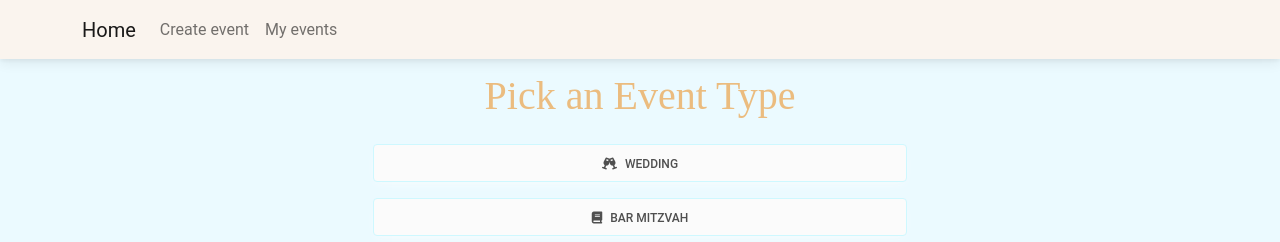
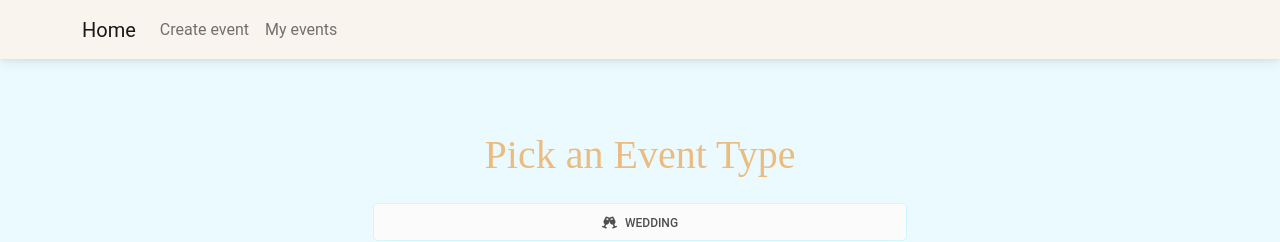
Before and after one commit to gillizinner/final-project-front, a React (Create React App) app: page /client/eventpicker in a window 1280 px wide. Shown: the top 242 px of the page. Built offline with nearby package versions, Linux system fonts and the light colour scheme; no server answers; a web font is replaced by a local one.

Commit message:
finishes

```diff
--- a/src/comps_admin/admin.css
+++ b/src/comps_admin/admin.css
@@ -1,4 +1,4 @@
-.container-fluid{
+.adminContainer-fluid{
     background:RGB(235 250 255);
 }
 
--- a/src/comps_admin/clients/clientsList.js
+++ b/src/comps_admin/clients/clientsList.js
@@ -35,7 +35,7 @@ export default function ClientsList() {
 
 
     return (
-        <div className='container-fluid pt-5' >
+        <div className='adminContainer-fluid pt-5' >
             <div className='container'>
                 <Link to="/admin/addClient" className='btn btn-info float-end'>Add new client</Link>
                 <CheckAdmin />
--- a/src/comps_admin/events/eventsList.js
+++ b/src/comps_admin/events/eventsList.js
@@ -32,7 +32,7 @@ export default function EventsList() {
 
 
     return (
-        <div className='container-fluid pt-4'>
+        <div className='adminContainer-fluid pt-4'>
             <div className='container'>
                  <CheckAdmin />
             <h2>Events in systems</h2>
--- a/src/comps_admin/proffesionals/proffesionalsList.js
+++ b/src/comps_admin/proffesionals/proffesionalsList.js
@@ -32,7 +32,7 @@ export default function ProffesionalsList() {
 
 
     return (
-        <div className='container-fluid pt-4'>
+        <div className='adminContainer-fluid pt-4'>
             <div className='container'>
                  <CheckAdmin />
             <Link to="/admin/addProffesional" className='btn btn-info float-end'>Add new proffesional</Link>
--- a/src/comps_admin/users/usersList.js
+++ b/src/comps_admin/users/usersList.js
@@ -31,7 +31,7 @@ export default function UsersList() {
     }
 
     return (
-        <div className='container-fluid pt-4'>
+        <div className='adminContainer-fluid pt-4'>
             <div className='container'>
                 <Link to="/admin/addUser" className='btn btn-info float-end'>Add new User</Link>
             <h2>Users in system</h2>
--- a/src/comps_clients/clientsHome.js
+++ b/src/comps_clients/clientsHome.js
@@ -55,7 +55,7 @@ function ClientsHome() {
         </video>
         <h1 className='info-txt p-4 mt-5'>Welcome {info.name?.firstName}</h1>
         <p className='info-txt'>At our platform, we believe in making event planning a breeze. We understand the importance of finding and booking the right professionals for your special occasion. That's why we offer a unique feature that sets us apart - the ability to book all available professionals on your desired date, saving you the hassle of individually matching each professional to the same specific date.</p>
-        <button className='m-6' onClick={() => nav(`/client/eventpicker`)}>Let's start creating your event!</button>
+        <button className='m-6 btn btn-info' onClick={() => nav(`/client/eventpicker`)}>Let's start creating your event!</button>
       </div>
     </div>
   );
--- a/src/comps_clients/datePicker.js
+++ b/src/comps_clients/datePicker.js
@@ -57,7 +57,7 @@ const DateRangeForm = () => {
         <AppContext.Provider value={{
             selectedProffs, addToSelectedProffs, removeOfSelectedProffs, event, location
         }}>
-            <div className='container'>
+            <div className='container' style={{minHeight:"65vh"}}>
                 <div className='row justify-content-between my-5'>
                     <div className='col-6'>
                         {/* <h2>Selected Event: {event}</h2>
--- a/src/comps_clients/eventPicker.js
+++ b/src/comps_clients/eventPicker.js
@@ -62,12 +62,12 @@ const EventPicker = () => {
     };
 
     return (
-<div className='container-fluid pt-5 mt-4' style={{background:"RGB(235 250 255)",minHeight:"100vh"}}>
+<div className='container-fluid pt-5' style={{background:"RGB(235 250 255)",minHeight:"100vh"}}>
         <MDBContainer >
             <MDBContainer>
                 <MDBRow className="justify-content-center">
                     <MDBCol md="6">
-                        <div className="title text-center mb-4">
+                        <div className="title text-center m-4">
                             <h1>Pick an Event Type</h1>
                         </div>
                         <div className="d-grid gap-3">
--- a/src/comps_general/general.css
+++ b/src/comps_general/general.css
@@ -63,14 +63,14 @@
     position: relative;
 
   }
-  .client-home button{
+  /* .client-home button{
     background: rgb(250, 210, 210);
     color: rgb(134, 80, 80);
     border-radius: 5px;
     border: 1px solid rgb(134, 80, 80) ;
     position: relative;
     padding: 5px;
-}
+} */
 .client-home h1{
     font-size: xx-large;
     background: rgba(255, 255, 255, 0.573);
--- a/src/comps_general/home.css
+++ b/src/comps_general/home.css
@@ -1,4 +1,4 @@
-.nav-pills .nav-link.active, .nav-pills .show>.nav-link {
+ .nav-pills .nav-link.active, .nav-pills .show>.nav-link {
     --mdb-nav-pills-link-active-bg: #8faedc;
     --mdb-nav-pills-link-active-color: #07357d;
     background-color: #518add;
@@ -6,8 +6,8 @@
 }
 
 .continer-fluid{
-   background:RGB(235 250 255);
-   min-height: 417px;
+   /* background:RGB(235 250 255); */
+   min-height: 75vh;
 }
 
 .nav-pills .nav-link {
--- a/src/comps_general/navBar.css
+++ b/src/comps_general/navBar.css
@@ -3,10 +3,14 @@ Nav.Link {
 }
 
 a :hover() {
-    color:#EBBC7F
+    color: #EBBC7F
 }
+
 .myNavbar {
     background: rgb(250, 244, 238);
+    position: sticky;
+    top: 0;
+    z-index: 100;
 
     /* background: rgb(247, 238, 227); */
 }
--- a/src/comps_general/navbarGeneralClient.js
+++ b/src/comps_general/navbarGeneralClient.js
@@ -4,10 +4,11 @@ import Logout from './logout'
 import AccountMenu from './avatarClientMenu'
 // import "./general.css"
 import './navBar.css';
+
 export default function NavbarGeneralClient() {
   return (
     <div>
-        <Navbar expand="lg" className="myNavbar" fixed='top'>
+        <Navbar expand="lg" className="myNavbar">
         <Container>
           <Navbar.Brand href="/clients/home">Home</Navbar.Brand>
           <Navbar.Toggle aria-controls="basic-navbar-nav" />
```
